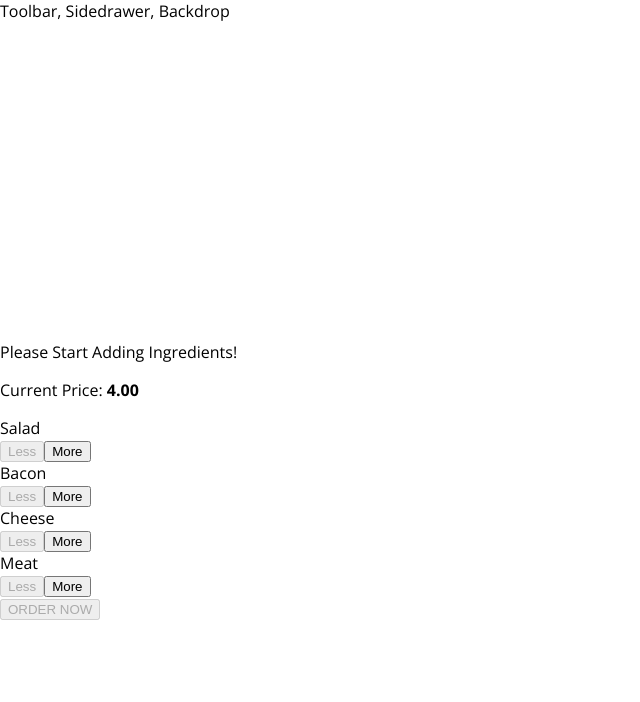
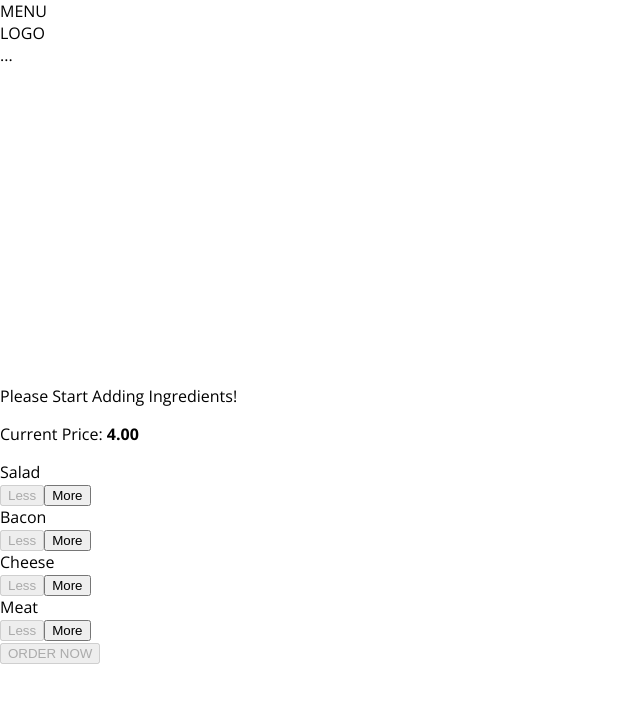
Before and after one commit to samuelchen1213/react-burger-builder, a React app: page / in a window 1280 px wide. Shown: the top 702 px of the page, without its empty margins (0-640 px from the left). Built offline with nearby package versions, Linux system fonts and the light colour scheme.

Commit message:
😆Initialized Toolbar.js and Toolbar.css

```diff
--- a/src/Components/Layout/Layout.css
+++ b/src/Components/Layout/Layout.css
@@ -1,3 +1,3 @@
 .Content {
-    margin-top: 16px;
+    margin-top: 72px;
 }
--- a/src/Components/Layout/Layout.js
+++ b/src/Components/Layout/Layout.js
@@ -1,12 +1,11 @@
 import React from 'react';
 import Aux from '../../HOC/Aux'
-
+import Toolbar from '../Navigation/Toolbar/Toolbar'
 import styles from './Layout.css'
 
 const layout = (props) => (
     <Aux>
-
-        <div>Toolbar, Sidedrawer, Backdrop</div>
+        <Toolbar/>
         <main className={styles.Content}>
             {props.children}
         </main>
--- /dev/null
+++ b/src/Components/Navigation/Toolbar/Toolbar.css
@@ -0,0 +1,19 @@
+.Toolbar {
+    height: 56px;
+    width: 100%;
+    position: fixed;
+    top: 0;
+    left: 0;
+    background-color: #703B09;
+    display: flex;
+    justify-content: space-between;
+    align-items: center;
+    padding: 0, 20px;
+    box-sizing: border-box;
+    z-index: 90;
+}
+
+.Toolbar nav {
+    height: 100%;
+
+}
--- /dev/null
+++ b/src/Components/Navigation/Toolbar/Toolbar.js
@@ -0,0 +1,14 @@
+import React from 'react';
+import classes from './Toolbar.css'
+
+const toolbar = (props) => (
+    <header className={classes.Toolbar}>
+        <div>MENU</div>
+        <div>LOGO</div>
+        <nav>
+            ...
+        </nav>
+    </header>
+);
+
+export default toolbar;
```
